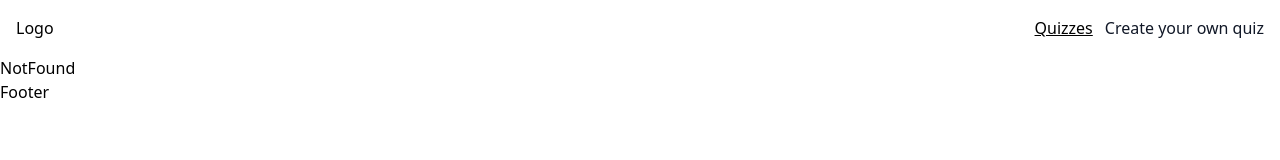
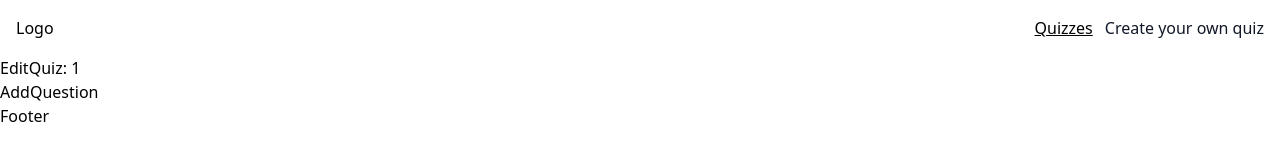
Before and after one commit to tolu-c/dip-patel, a React (Create React App) app: page /quiz/1/edit in a window 1280 px wide. Shown: the top 160 px of the page. Built offline with nearby package versions, Linux system fonts and the light colour scheme.

Commit message:
connected to firebase database

```diff
--- a/src/App.tsx
+++ b/src/App.tsx
@@ -8,6 +8,7 @@ import NotFound from "./pages/NotFound";
 const Quiz = lazy(() => import("./pages/Quiz"));
 const NewQuiz = lazy(() => import("./pages/New"));
 const SingleQuiz = lazy(() => import("./pages/QuizID"));
+const EditQuiz = lazy(() => import("./pages/EditQuiz"));
 
 export default function App() {
   return (
@@ -17,8 +18,9 @@ export default function App() {
         <Route path="/" element={<Navigate to="quiz" />} />
         <Route path="quiz" element={<Quiz />} />
         <Route path="quiz/:quizID" element={<SingleQuiz />} />
+        <Route path="quiz/:quizID/edit" element={<EditQuiz />} />
         <Route path="quiz/new" element={<NewQuiz />} />
-        <Route path='*' element={<NotFound />} />
+        <Route path="*" element={<NotFound />} />
       </Routes>
       <Footer />
     </Suspense>
--- /dev/null
+++ b/src/components/question/AddQuestion.tsx
@@ -0,0 +1,7 @@
+type Props = {};
+
+const AddQuestion = (props: Props) => {
+  return <div>AddQuestion</div>;
+};
+
+export default AddQuestion;
--- a/src/components/quiz/NewQuiz.tsx
+++ b/src/components/quiz/NewQuiz.tsx
@@ -4,6 +4,7 @@ import Submit from "../form/Submit";
 import { useState, FormEvent } from "react";
 import { Quiz } from "../../utils/interfaces";
 import { useNavigate } from "react-router-dom";
+import axios from "axios";
 
 const NewQuiz = () => {
   const [name, setName] = useState<string>("");
@@ -13,11 +14,23 @@ const NewQuiz = () => {
 
   const navigate = useNavigate();
 
-  const submitHandler = (event: FormEvent<HTMLFormElement>) => {
+  const addQuiz = async (quizData: Quiz): Promise<any> => {
+    const response = await axios.post(
+      "https://dip-patel-quiz-default-rtdb.firebaseio.com/quiz.json",
+      quizData
+    );
+    // console.log(response.data);
+    return response.data.name;
+  };
+
+  const submitHandler = async (event: FormEvent<HTMLFormElement>) => {
     event.preventDefault();
-    const quiz: Quiz = { name, description, timeLimit, points };
-    console.log({ quiz });
-    navigate(`/quiz/${quiz.name}`);
+    const quiz: Quiz = { name, description, timeLimit, points, questions: [] };
+    // console.log({ quiz });
+
+    const quizID = await addQuiz(quiz);
+
+    navigate(`/quiz/${quizID}`);
   };
 
   return (
--- a/src/components/quiz/QuizDetail.tsx
+++ b/src/components/quiz/QuizDetail.tsx
@@ -1,9 +1,16 @@
+import { Link } from "react-router-dom";
+
 interface Props {
   quizID: string;
 }
 
 const QuizDetail = ({ quizID }: Props) => {
-  return <div>QuizDetail - {quizID}</div>;
+  return (
+    <div>
+      QuizDetail: {quizID}
+      <Link to={`/quiz/${quizID}/edit`}>Edit</Link>
+    </div>
+  );
 };
 
 export default QuizDetail;
--- /dev/null
+++ b/src/pages/EditQuiz.tsx
@@ -0,0 +1,14 @@
+import { useParams } from "react-router-dom";
+import AddQuestion from "../components/question/AddQuestion";
+
+const EditQuiz = () => {
+  const { quizID } = useParams();
+  return (
+    <div>
+      EditQuiz: {quizID}
+      <AddQuestion />
+    </div>
+  );
+};
+
+export default EditQuiz;
```
Also changed, not shown: src/utils/interfaces.ts (+15 -0 lines).
